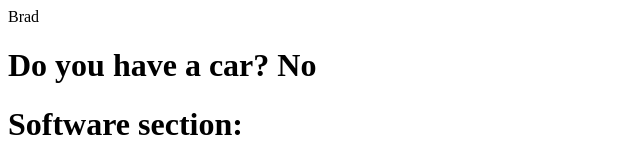
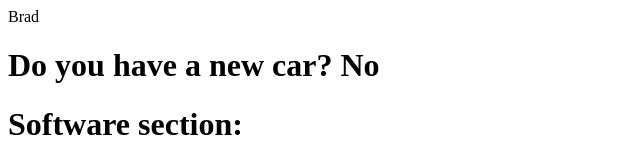
Before and after one commit to dgprofile/ReactJSTraversey, a React (Create React App) app: page / in a window 1280 px wide. Shown: the top 160 px of the page, without its empty margins (0-640 px from the left). Built offline with nearby package versions, Linux system fonts and the light colour scheme.

Commit message:
second commit

```diff
--- a/src/App.js
+++ b/src/App.js
@@ -41,7 +41,7 @@ function App() {
   return (
     <div className="container">
       {name}
-      <h1>Do you have a car? {x ? "Yes" : "No"}</h1>
+      <h1>Do you have a new car? {x ? "Yes" : "No"}</h1>
       <Softwares></Softwares>
       <Tasks realTasks={tasks} onDelete={deleteTask}></Tasks>
       {/* <Header taskId={15} title={"Work on clearing the payments"}></Header> */}
```
